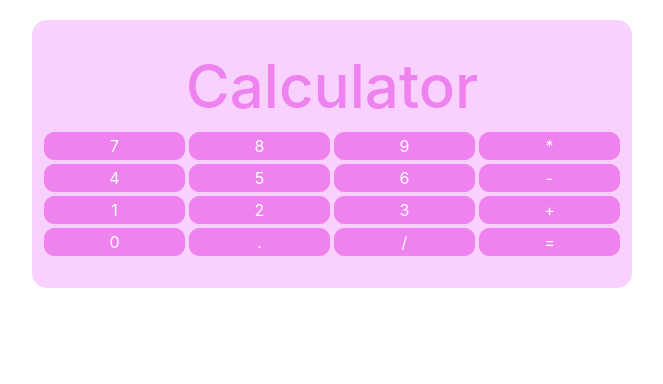
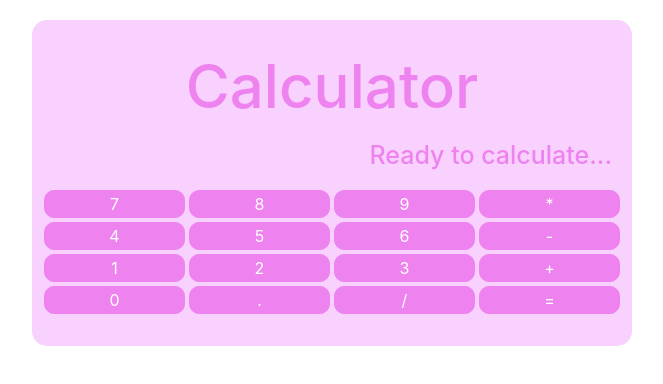
Before and after one commit to Alessandra198/calculator, a React (Create React App) app: page / in a window 1280 px wide. Shown: the top 384 px of the page, without its empty margins (308-971 px from the left). Built offline with nearby package versions, Linux system fonts and the light colour scheme.

Commit message:
Added Calculator.css

```diff
--- /dev/null
+++ b/src/Calculator.css
@@ -0,0 +1,7 @@
+.Calculator h5 {
+  color: violet;
+  text-align: right;
+  padding: 10px;
+  margin-top: none;
+  font-size: 25px;
+}
--- a/src/Calculator.js
+++ b/src/Calculator.js
@@ -1,9 +1,18 @@
 import React from "react";
+import "./Calculator.css";
 
 export default function Calculator(props) {
   if (props.operation) {
-    return <div className="Calculator">{props.operation}</div>;
+    return (
+      <div className="Calculator">
+        <h5>{props.operation}</h5>
+      </div>
+    );
   } else {
-    return null;
+    return (
+      <div className="Calculator">
+        <h5>Ready to calculate...</h5>
+      </div>
+    );
   }
 }
--- a/src/Numbers.js
+++ b/src/Numbers.js
@@ -55,9 +55,9 @@ export default function Numbers() {
       lastSymbol === "/"
     ) {
       newOperation = operation.slice(0, -1);
+    } else {
+      newOperation = operation;
     }
-    // eslint-disable-next-line
-    console.log(eval(newOperation));
     // eslint-disable-next-line
     setOperation(eval(newOperation));
   }
```
